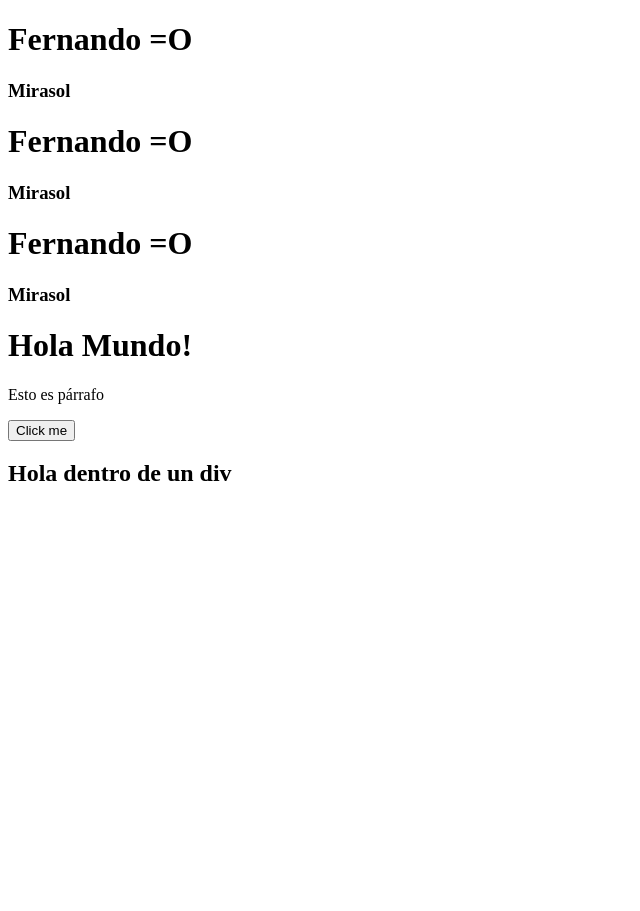
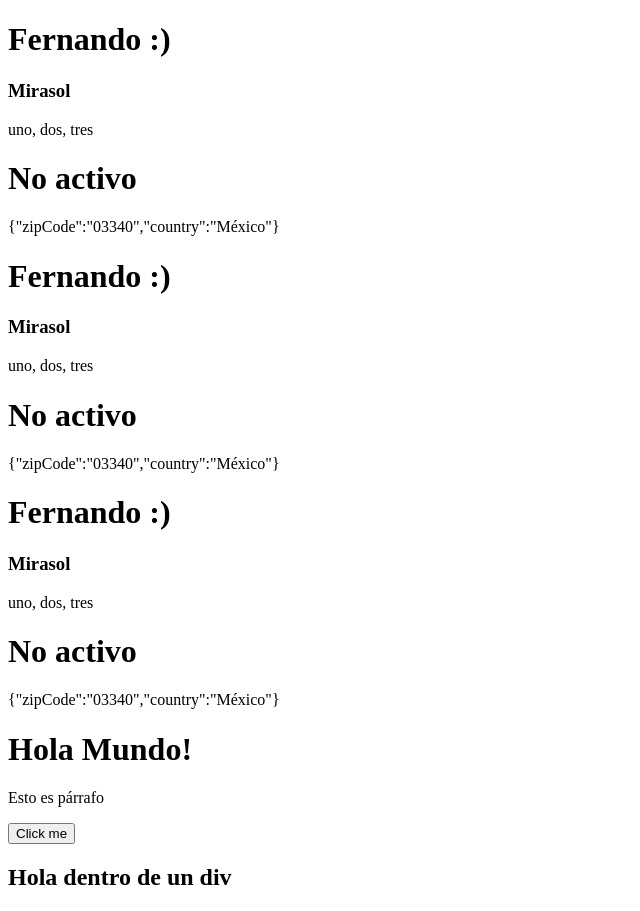
Before and after one commit to fhermq/react-first-steps, a React (Vite) app: page / in a window 1280 px wide. Shown: the whole page, without its empty margins (0-640 px from the left). Before the commit the page ends 800 px from the top, so only its background shows below. Built offline with nearby package versions, Linux system fonts and the light colour scheme.

Commit message:
Se agregan constantes, arreglos y objetos

```diff
--- a/src/MyAwesomeApp.tsx
+++ b/src/MyAwesomeApp.tsx
@@ -1,9 +1,23 @@
+ const firstName = 'Fernando :)';
+    const lastName = 'Mirasol';
+
+    const favoriteGames = ['uno', 'dos', 'tres'];
+    const isActive = false; //No genera nada en react
+
+    const address = {
+        zipCode: '03340',
+        country: 'México'
+    }
+
 //Utilizar funcion de flecha.
-export const MyAwesomeApp = () =>{
-     return (
+export const MyAwesomeApp = () => {
+    return (
         <>
-            <h1>Fernando =O</h1>
-            <h3>Mirasol</h3>
+            <h1>{firstName}</h1>
+            <h3>{lastName}</h3>
+            <p>{favoriteGames.join(', ')}</p>
+            <h1>{isActive? 'Activo' :'No activo'}</h1>
+            <p>{JSON.stringify(address)}</p>
         </>
     )
 }
```
